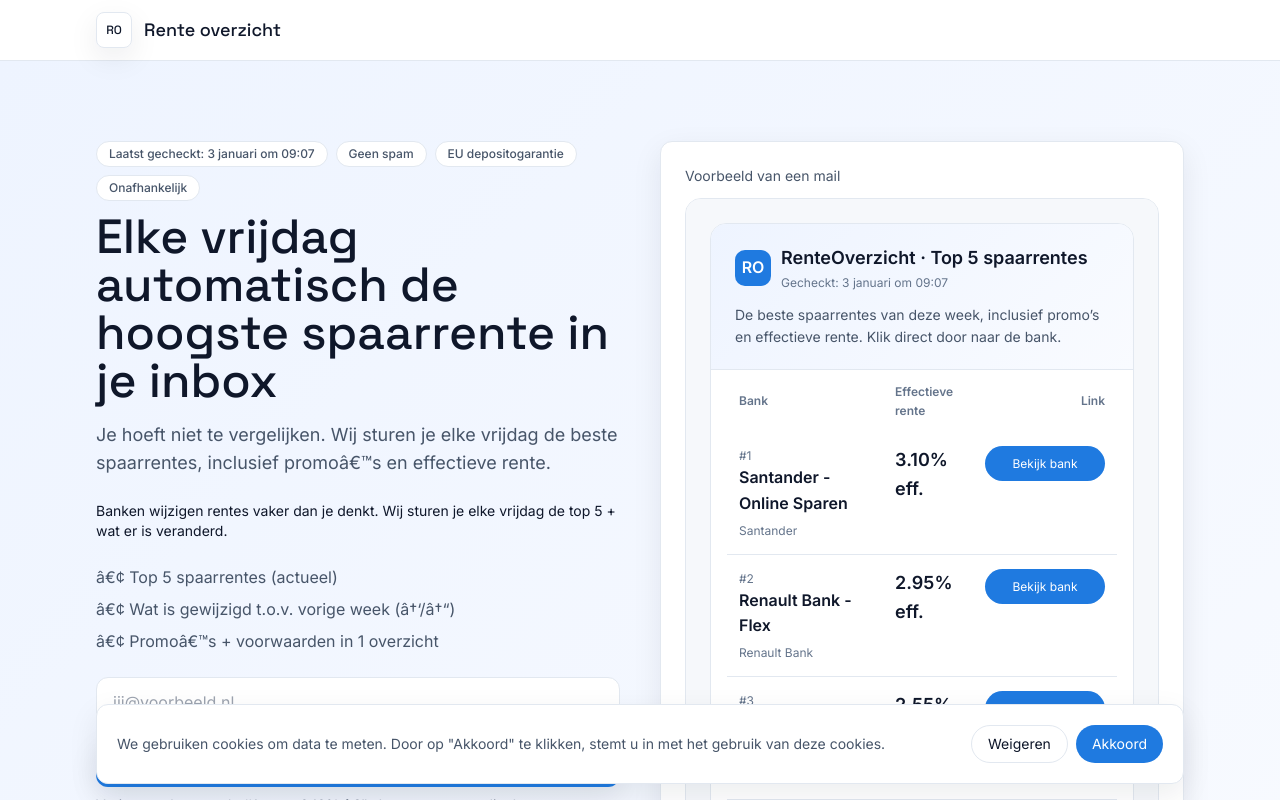
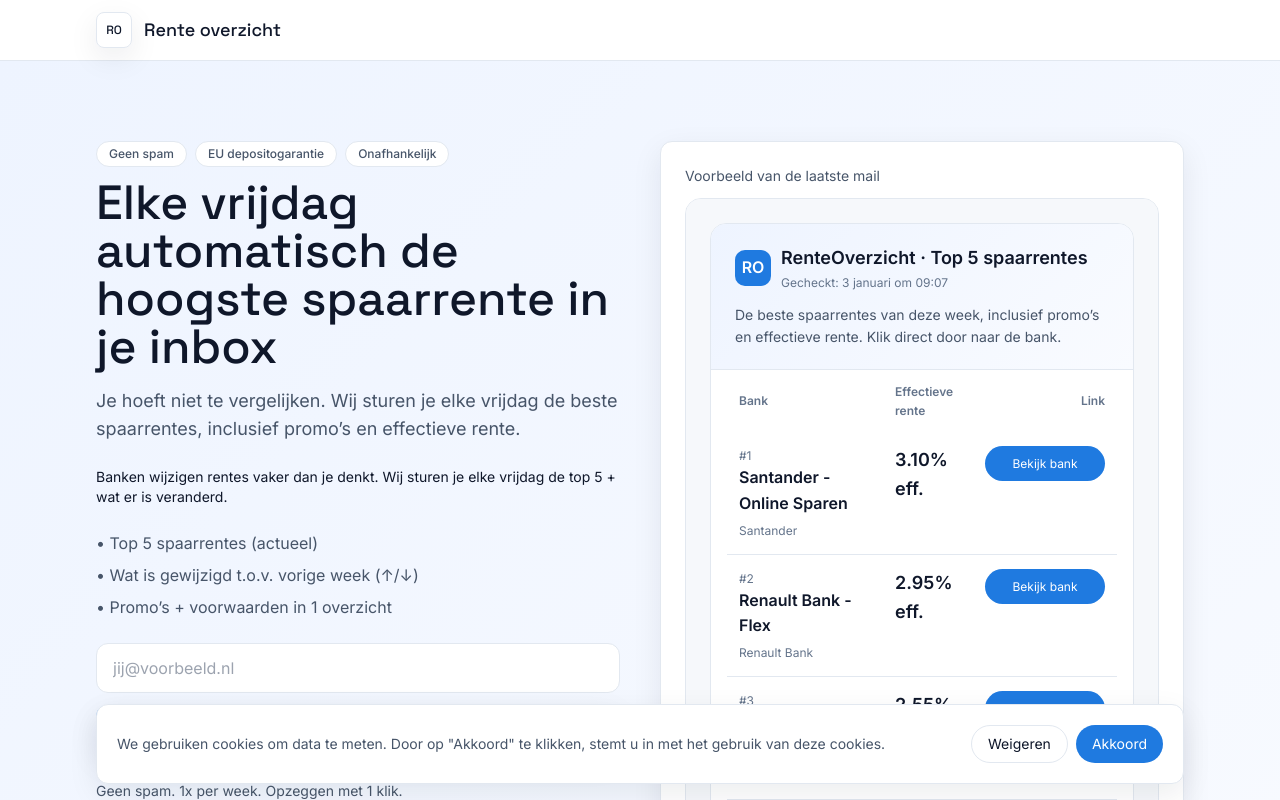
Before and after one commit to MitchelldeVrees/ratealert, a Next.js app: page /newsletter in a window 1280 px wide. Shown: the top 800 px of the page. Built offline with nearby package versions, Linux system fonts and the light colour scheme; no server answers.

Commit message:
small typing fix

```diff
--- a/app/newsletter/page.js
+++ b/app/newsletter/page.js
@@ -168,7 +168,7 @@ export default function NewsletterPage() {
     submitEmail(email);
   };
 
-  return (
+return (
     <div className="min-h-screen bg-white text-ink">
       <header className="sticky top-0 z-20 backdrop-blur bg-white/80 border-b border-border">
         <div className="container-wide flex items-center justify-between py-3">
@@ -186,9 +186,7 @@ export default function NewsletterPage() {
           <div className="container-wide grid gap-10 lg:grid-cols-2 items-start">
             <div>
               <div className="flex flex-wrap gap-2 items-center text-xs text-ink-muted mb-3">
-                <span className="pill bg-white border border-border" title={`Laatst gecheckt: ${checkedAt}`}>
-                  Laatst gecheckt: {checkedAt}
-                </span>
+
                 <span className="pill bg-white border border-border">Geen spam</span>
                 <span className="pill bg-white border border-border">EU depositogarantie</span>
                 <span className="pill bg-white border border-border">Onafhankelijk</span>
@@ -197,16 +195,16 @@ export default function NewsletterPage() {
                 Elke vrijdag automatisch de hoogste spaarrente in je inbox
               </h1>
               <p className="text-base sm:text-lg text-ink-muted mb-6 max-w-2xl">
-                Je hoeft niet te vergelijken. Wij sturen je elke vrijdag de beste spaarrentes, inclusief promoâ€™s en effectieve
+                Je hoeft niet te vergelijken. Wij sturen je elke vrijdag de beste spaarrentes, inclusief promo’s en effectieve
                 rente.
               </p>
               <p className="text-sm text-ink mb-6 max-w-2xl">
                 Banken wijzigen rentes vaker dan je denkt. Wij sturen je elke vrijdag de top 5 + wat er is veranderd.
               </p>
               <ul className="text-sm sm:text-base text-ink-muted mb-6 space-y-2">
-                <li>â€¢ Top 5 spaarrentes (actueel)</li>
-                <li>â€¢ Wat is gewijzigd t.o.v. vorige week (â†‘/â†“)</li>
-                <li>â€¢ Promoâ€™s + voorwaarden in 1 overzicht</li>
+                <li>• Top 5 spaarrentes (actueel)</li>
+                <li>• Wat is gewijzigd t.o.v. vorige week (↑/↓)</li>
+                <li>• Promo’s + voorwaarden in 1 overzicht</li>
               </ul>
 
               <form onSubmit={handleSubmit} className="flex flex-col gap-3 mb-2 max-w-xl">
@@ -252,7 +250,7 @@ export default function NewsletterPage() {
                 </div>
               )}
               <div className="text-sm text-ink-muted">
-                Vorige week steeg de #1 met +0,10% â€” abonnees zagen dit als eerste.
+                Vorige week steeg de #1 met +0,10% — abonnees zagen dit als eerste.
               </div>
               <div className="text-sm text-ink-muted">Geen spam. 1x per week. Opzeggen met 1 klik.</div>
               <div className="text-xs text-ink-muted mt-2">
@@ -261,7 +259,7 @@ export default function NewsletterPage() {
             </div>
 
             <div className="card p-6 bg-white">
-              <div className="text-sm text-ink-muted mb-3">Voorbeeld van een mail</div>
+              <div className="text-sm text-ink-muted mb-3">Voorbeeld van de laatste mail</div>
               <div className="hidden lg:block rounded-2xl overflow-hidden border border-border bg-white">
                 <div dangerouslySetInnerHTML={{ __html: previewHtml }} />
               </div>
```
